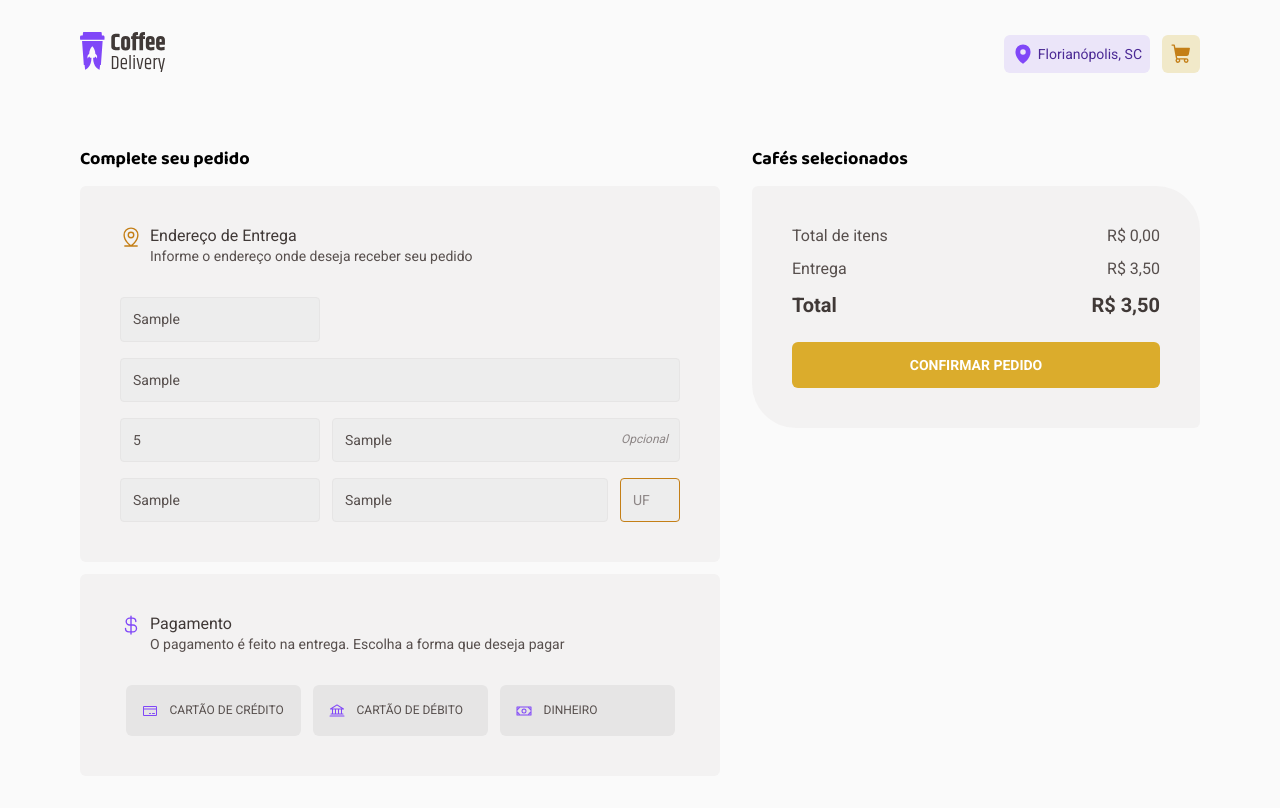
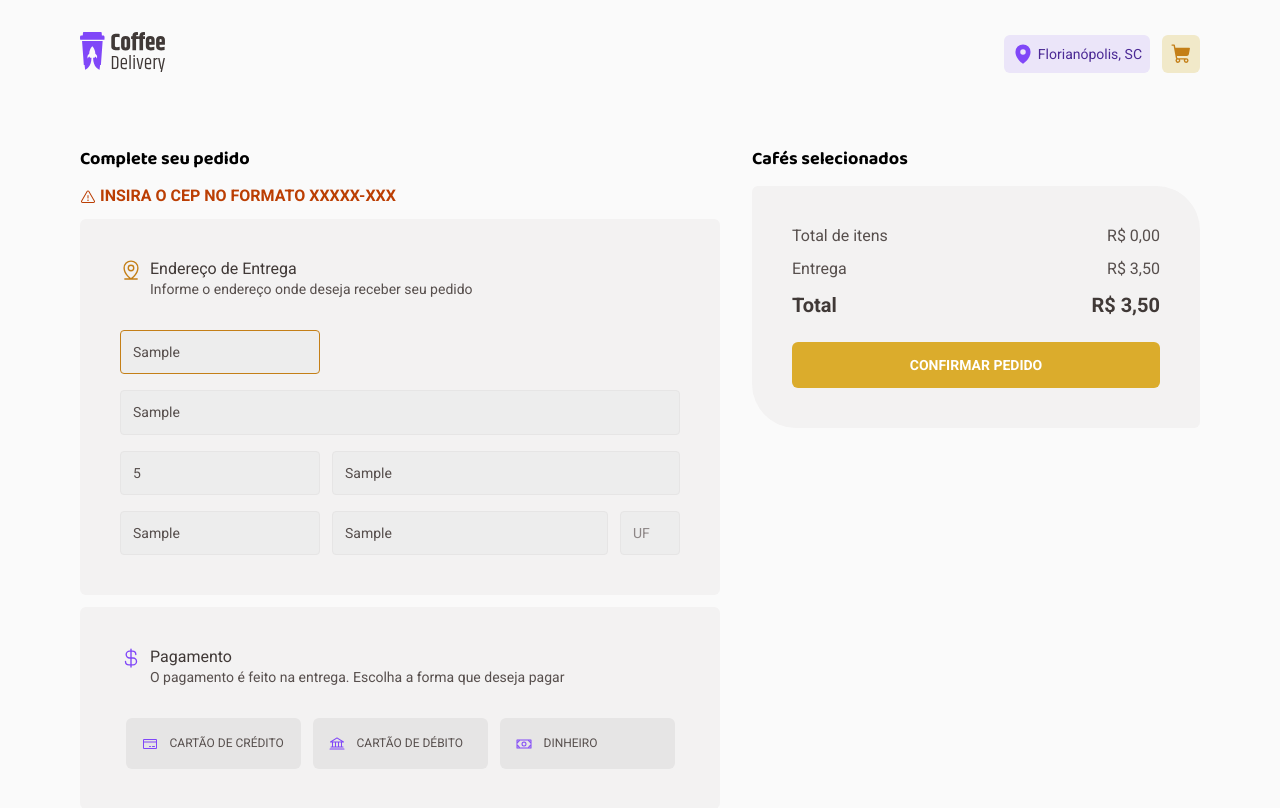
Before and after one commit to bernardodemarco/coffee-delivery, a React (Vite) app: page /checkout in a window 1280 px wide. Both pictures are taken after typing "Sample", "Sample", "5", "Sample", "Sample", "Sample" into the empty fields and a click on the button "CONFIRMAR PEDIDO". Shown: the top 808 px of the page. Built offline with nearby package versions, Linux system fonts and the light colour scheme.

Commit message:
finished form validation

```diff
--- a/src/pages/Checkout/components/OrderForm/index.tsx
+++ b/src/pages/Checkout/components/OrderForm/index.tsx
@@ -4,6 +4,7 @@ import {
   CurrencyDollar,
   MapPinLine,
   Money,
+  Warning,
 } from '@phosphor-icons/react'
 import {
   FormInfo,
@@ -12,13 +13,65 @@ import {
   OptionalInput,
   PaymentMethod,
 } from './styles'
-import { useFormContext } from 'react-hook-form'
+import { useFormContext, FieldErrors } from 'react-hook-form'
+import { OrderFormSchema } from '../..'
 
 export const OrderForm = () => {
-  const { register } = useFormContext()
+  const {
+    register,
+    formState: { errors },
+    watch,
+  } = useFormContext()
+
+  const getErrors = (errors: FieldErrors<OrderFormSchema>) => {
+    if (errors.cep) {
+      return errors.cep.message
+    }
+
+    if (errors.city) {
+      return errors.city.message
+    }
+
+    if (errors.complement) {
+      return errors.complement.message
+    }
+
+    if (errors.neighborhood) {
+      return errors.neighborhood.message
+    }
+
+    if (errors.number) {
+      return errors.number.message
+    }
+
+    if (errors['payment-method']) {
+      return errors['payment-method'].message
+    }
+
+    if (errors.state) {
+      return errors.state.message
+    }
+
+    if (errors.street) {
+      return errors.street.message
+    }
+
+    return false
+  }
+
+  const formErrors = getErrors(errors)
+
+  const optionalInput = watch('complement')
+  const isComplementFilled = optionalInput && optionalInput.length > 0
 
   return (
     <FormContainer>
+      {!!formErrors && (
+        <div>
+          <Warning size={16} />
+          <p>{formErrors}</p>
+        </div>
+      )}
       <section>
         <FormInfo iconColor="yellow-dark">
           <MapPinLine size={22} />
@@ -31,8 +84,12 @@ export const OrderForm = () => {
           <input type="text" placeholder="CEP" {...register('cep')} />
           <input type="text" placeholder="Rua" {...register('street')} />
           <div>
-            <input type="number" placeholder="Número" {...register('number')} />
-            <OptionalInput>
+            <input
+              type="number"
+              placeholder="Número"
+              {...register('number', { valueAsNumber: true })}
+            />
+            <OptionalInput isComplementFilled={isComplementFilled}>
               <input
                 type="text"
                 placeholder="Complemento"
@@ -62,17 +119,32 @@ export const OrderForm = () => {
           </div>
         </FormInfo>
         <PaymentMethod>
-          <input type="radio" id="credit-card" name="payment-method" />
+          <input
+            type="radio"
+            id="credit-card"
+            {...register('payment-method')}
+            value={'credit-card'}
+          />
           <label htmlFor="credit-card">
             <CreditCard size={16} />
             <p>cartão de crédito</p>
           </label>
-          <input type="radio" id="debit-card" name="payment-method" />
+          <input
+            type="radio"
+            id="debit-card"
+            {...register('payment-method')}
+            value={'debit-card'}
+          />
           <label htmlFor="debit-card">
             <Bank size={16} />
             <p>cartão de débito</p>
           </label>
-          <input type="radio" id="cash" name="payment-method" />
+          <input
+            type="radio"
+            id="cash"
+            {...register('payment-method')}
+            value={'cash'}
+          />
           <label htmlFor="cash">
             <Money size={16} />
             <p>dinheiro</p>
--- a/src/pages/Checkout/components/OrderForm/styles.ts
+++ b/src/pages/Checkout/components/OrderForm/styles.ts
@@ -16,6 +16,24 @@ export const FormContainer = styled.div`
     display: flex;
     flex-direction: column;
     gap: 2rem;
+  }
+
+  & > div {
+    display: flex;
+    align-items: center;
+    gap: 0.25rem;
+
+    p {
+      text-transform: uppercase;
+      font-weight: 600;
+      font-size: 1rem;
+      line-height: 1.3;
+      color: #bb3e03;
+    }
+
+    svg {
+      color: #bb3e03;
+    }
   }
 
   @media screen and (max-width: 44.375rem) {
@@ -117,11 +135,11 @@ export const InputsContainer = styled.div`
   }
 `
 
-// interface OptionalInputProps {
-//   isComplementEmpty: boolean
-// }
+interface OptionalInputProps {
+  isComplementFilled: boolean
+}
 
-export const OptionalInput = styled.div`
+export const OptionalInput = styled.div<OptionalInputProps>`
   position: relative;
   flex: 1;
   display: flex;
@@ -136,6 +154,8 @@ export const OptionalInput = styled.div`
     right: 0.75rem;
     top: 50%;
     transform: translateY(-50%);
+    display: ${({ isComplementFilled }) =>
+      isComplementFilled ? 'none' : 'block'};
 
     color: ${({ theme }) => theme['base-label']};
     font-size: 0.75rem;
--- a/src/pages/Checkout/index.tsx
+++ b/src/pages/Checkout/index.tsx
@@ -6,26 +6,34 @@ import * as zod from 'zod'
 import { zodResolver } from '@hookform/resolvers/zod'
 
 const orderFormSchema = zod.object({
-  cep: zod.string(),
+  cep: zod
+    .string()
+    .regex(/^\d{5}-?\d{3}$/, 'Insira o CEP no formato XXXXX-XXX'),
   street: zod.string().min(1, 'Informe a rua'),
-  number: zod.string(),
   complement: zod.string().optional(),
   neighborhood: zod.string().min(1, 'Informe o bairro'),
   city: zod.string().min(1, 'Informe a rua'),
-  state: zod.string().length(2, 'Informe o estado'),
+  state: zod.string().length(2, 'Insira o estado no formato XX'),
+  number: zod
+    .number({
+      invalid_type_error: 'Insira um número',
+    })
+    .gt(0, 'O número deve ser positivo'),
+  'payment-method': zod.enum(['credit-card', 'debit-card', 'cash'], {
+    invalid_type_error: 'Selecione uma forma de pagamento',
+  }),
 })
 
-type OrderFormSchema = zod.infer<typeof orderFormSchema>
+export type OrderFormSchema = zod.infer<typeof orderFormSchema>
 
 export const Checkout = () => {
   const newOrderForm = useForm<OrderFormSchema>({
     resolver: zodResolver(orderFormSchema),
   })
-  const { handleSubmit, formState } = newOrderForm
+  const { handleSubmit } = newOrderForm
 
-  console.log(formState.errors)
   const handleCreateNewOrder = (data: OrderFormSchema) => {
-    console.log(data)
+    console.log('FORM DATA', data)
   }
 
   return (
```
